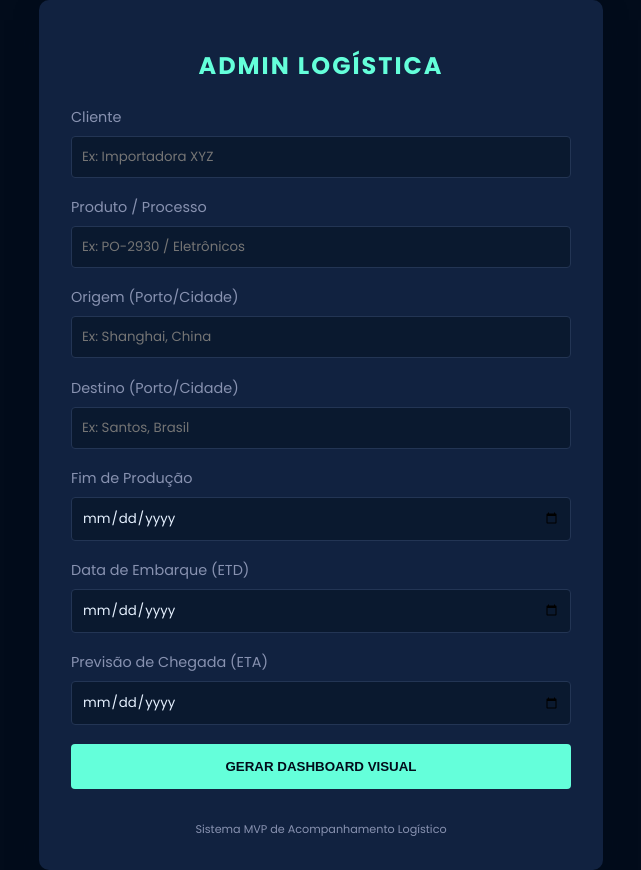
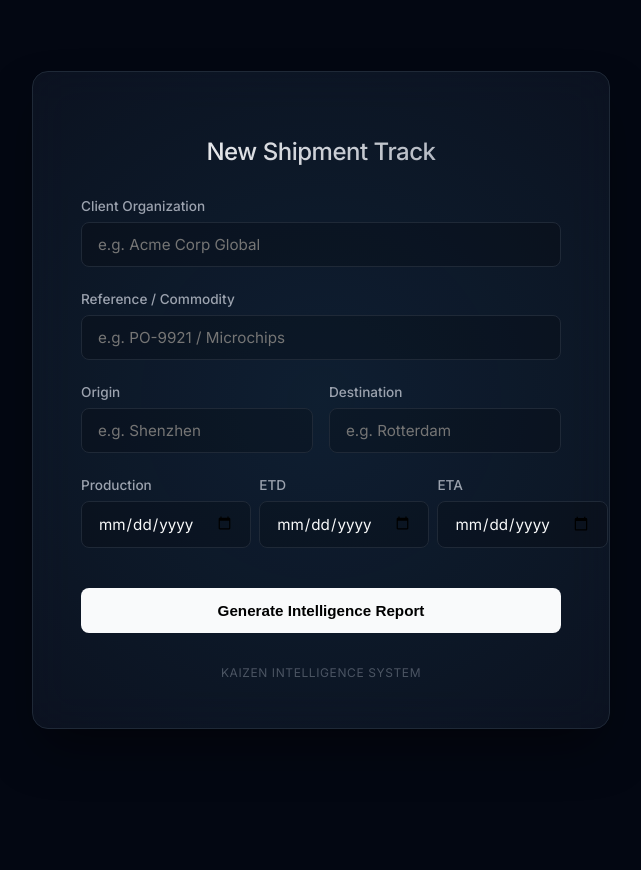
Before and after one commit to anakarolinaiclube-ux/comex, a website: page index.html in a window 1280 px wide. Shown: the whole page, without its empty margins (319-960 px from the left). After the commit the page ends 800 px from the top, so only its background shows below. Drawn offline with Linux system fonts and the light colour scheme.

Commit message:
Update index.html

```diff
--- a/index.html
+++ b/index.html
@@ -3,144 +3,209 @@
 <head>
     <meta charset="UTF-8">
     <meta name="viewport" content="width=device-width, initial-scale=1.0">
-    <title>ComexTrack | Gerador de Follow-up</title>
-    <link href="https://fonts.googleapis.com/css2?family=Poppins:wght@300;400;600;700&display=swap" rel="stylesheet">
+    <title>Kaizen | Logistics Intelligence</title>
+    <link href="https://fonts.googleapis.com/css2?family=Inter:wght@300;400;500;600&display=swap" rel="stylesheet">
     <style>
         :root {
-            --primary: #0a192f;
-            --accent: #64ffda;
-            --text: #e6f1ff;
-            --bg: #020c1b;
+            --bg: #030712; /* Slate 950+ */
+            --surface: #111827; /* Slate 900 */
+            --border: #1f2937; /* Slate 800 */
+            --text-main: #f9fafb;
+            --text-muted: #9ca3af;
+            --primary: #3b82f6; /* Blue 500 */
+            --primary-glow: rgba(59, 130, 246, 0.5);
+            --gradient: linear-gradient(135deg, #3b82f6 0%, #8b5cf6 100%);
         }
 
         body {
-            font-family: 'Poppins', sans-serif;
+            font-family: 'Inter', sans-serif;
             background-color: var(--bg);
-            color: var(--text);
+            color: var(--text-main);
             margin: 0;
             display: flex;
             justify-content: center;
             align-items: center;
             min-height: 100vh;
+            -webkit-font-smoothing: antialiased;
         }
 
-        .container {
-            background: #112240;
-            padding: 2rem;
-            border-radius: 10px;
-            box-shadow: 0 10px 30px -10px rgba(2,12,27,0.7);
+        .glass-panel {
+            background: rgba(17, 24, 39, 0.7);
+            backdrop-filter: blur(20px);
+            -webkit-backdrop-filter: blur(20px);
+            border: 1px solid var(--border);
+            padding: 3rem;
+            border-radius: 16px;
             width: 100%;
-            max-width: 500px;
+            max-width: 480px;
+            box-shadow: 0 25px 50px -12px rgba(0, 0, 0, 0.5);
+            position: relative;
+            overflow: hidden;
+        }
+
+        /* Ambient Glow effect */
+        .glass-panel::before {
+            content: '';
+            position: absolute;
+            top: -50%;
+            left: -50%;
+            width: 200%;
+            height: 200%;
+            background: radial-gradient(circle at center, rgba(56, 189, 248, 0.08) 0%, transparent 50%);
+            z-index: -1;
+            pointer-events: none;
         }
 
         h1 {
-            color: var(--accent);
+            font-weight: 500;
+            letter-spacing: -0.02em;
+            margin-bottom: 2rem;
+            font-size: 1.5rem;
+            background: linear-gradient(to right, #fff, #9ca3af);
+            -webkit-background-clip: text;
+            -webkit-text-fill-color: transparent;
             text-align: center;
+        }
+
+        .input-group {
             margin-bottom: 1.5rem;
-            font-size: 1.5rem;
-            text-transform: uppercase;
-            letter-spacing: 2px;
         }
 
         label {
             display: block;
             margin-bottom: 0.5rem;
-            font-size: 0.9rem;
-            color: #8892b0;
+            font-size: 0.85rem;
+            color: var(--text-muted);
+            font-weight: 500;
         }
 
-        input, select {
+        input {
             width: 100%;
-            padding: 10px;
-            margin-bottom: 1.2rem;
-            background: #0a192f;
-            border: 1px solid #233554;
-            color: var(--text);
-            border-radius: 4px;
-            font-family: 'Poppins', sans-serif;
+            padding: 12px 16px;
+            background: rgba(0, 0, 0, 0.2);
+            border: 1px solid var(--border);
+            color: var(--text-main);
+            border-radius: 8px;
+            font-family: 'Inter', sans-serif;
+            font-size: 0.95rem;
             box-sizing: border-box;
+            transition: all 0.2s ease;
         }
 
         input:focus {
             outline: none;
-            border-color: var(--accent);
+            border-color: var(--primary);
+            box-shadow: 0 0 0 2px rgba(59, 130, 246, 0.2);
         }
 
         button {
             width: 100%;
-            padding: 15px;
-            background: var(--accent);
-            color: var(--bg);
-            font-weight: 700;
+            padding: 14px;
+            background: var(--text-main);
+            color: #000;
+            font-weight: 600;
             border: none;
-            border-radius: 4px;
+            border-radius: 8px;
             cursor: pointer;
-            transition: all 0.3s ease;
-            text-transform: uppercase;
+            transition: all 0.3s cubic-bezier(0.4, 0, 0.2, 1);
+            font-size: 0.95rem;
+            margin-top: 1rem;
         }
 
         button:hover {
-            opacity: 0.9;
-            transform: translateY(-2px);
+            transform: translateY(-1px);
+            box-shadow: 0 10px 15px -3px rgba(255, 255, 255, 0.1);
         }
 
         button:disabled {
-            background: #8892b0;
+            background: var(--border);
+            color: var(--text-muted);
             cursor: not-allowed;
+            transform: none;
         }
 
-        .loader {
+        .status-bar {
+            height: 4px;
+            background: var(--border);
+            border-radius: 2px;
+            margin-top: 2rem;
+            overflow: hidden;
             display: none;
-            text-align: center;
-            margin-top: 1rem;
-            font-size: 0.8rem;
-            color: var(--accent);
         }
 
-        .footer {
+        .progress-fill {
+            height: 100%;
+            background: var(--gradient);
+            width: 0%;
+            transition: width 0.3s ease;
+            animation: load 2s infinite;
+        }
+
+        @keyframes load {
+            0% { width: 0%; transform: translateX(-100%); }
+            50% { width: 50%; }
+            100% { width: 100%; transform: translateX(100%); }
+        }
+
+        .brand {
+            text-align: center;
             margin-top: 2rem;
-            text-align: center;
-            font-size: 0.7rem;
-            color: #8892b0;
+            color: #4b5563;
+            font-size: 0.75rem;
+            letter-spacing: 0.05em;
+            text-transform: uppercase;
         }
     </style>
 </head>
 <body>
 
-    <div class="container">
-        <h1>Admin Logística</h1>
+    <div class="glass-panel">
+        <h1>New Shipment Track</h1>
         <form id="logisticsForm">
-            <label>Cliente</label>
-            <input type="text" id="cliente" placeholder="Ex: Importadora XYZ" required>
+            <div class="input-group">
+                <label>Client Organization</label>
+                <input type="text" id="cliente" placeholder="e.g. Acme Corp Global" required>
+            </div>
 
-            <label>Produto / Processo</label>
-            <input type="text" id="produto" placeholder="Ex: PO-2930 / Eletrônicos" required>
+            <div class="input-group">
+                <label>Reference / Commodity</label>
+                <input type="text" id="produto" placeholder="e.g. PO-9921 / Microchips" required>
+            </div>
 
-            <label>Origem (Porto/Cidade)</label>
-            <input type="text" id="origem" placeholder="Ex: Shanghai, China" required>
+            <div style="display: grid; grid-template-columns: 1fr 1fr; gap: 1rem;">
+                <div class="input-group">
+                    <label>Origin</label>
+                    <input type="text" id="origem" placeholder="e.g. Shenzhen" required>
+                </div>
+                <div class="input-group">
+                    <label>Destination</label>
+                    <input type="text" id="destino" placeholder="e.g. Rotterdam" required>
+                </div>
+            </div>
 
-            <label>Destino (Porto/Cidade)</label>
-            <input type="text" id="destino" placeholder="Ex: Santos, Brasil" required>
+            <div style="display: grid; grid-template-columns: 1fr 1fr 1fr; gap: 0.5rem;">
+                <div class="input-group">
+                    <label>Production</label>
+                    <input type="date" id="dataProducao" required>
+                </div>
+                <div class="input-group">
+                    <label>ETD</label>
+                    <input type="date" id="dataEmbarque" required>
+                </div>
+                <div class="input-group">
+                    <label>ETA</label>
+                    <input type="date" id="dataChegada" required>
+                </div>
+            </div>
 
-            <label>Fim de Produção</label>
-            <input type="date" id="dataProducao" required>
-
-            <label>Data de Embarque (ETD)</label>
-            <input type="date" id="dataEmbarque" required>
-
-            <label>Previsão de Chegada (ETA)</label>
-            <input type="date" id="dataChegada" required>
-
-            <button type="submit" id="btnGerar">Gerar Dashboard Visual</button>
+            <button type="submit" id="btnGerar">Generate Intelligence Report</button>
         </form>
 
-        <div class="loader" id="loader">
-            Analisando rotas marítimas, clima e gerando timeline...<br>Isso pode levar alguns segundos.
+        <div class="status-bar" id="loader">
+            <div class="progress-fill"></div>
         </div>
 
-        <div class="footer">
-            Sistema MVP de Acompanhamento Logístico
-        </div>
+        <div class="brand">Kaizen Intelligence System</div>
     </div>
 
     <script>
@@ -151,7 +216,7 @@
             const loader = document.getElementById('loader');
 
             btn.disabled = true;
-            btn.innerText = "Processando...";
+            btn.innerText = "Processing Logic...";
             loader.style.display = 'block';
 
             const payload = {
@@ -176,20 +241,19 @@
                 const data = await response.json();
 
                 if (data.result) {
-                    // Abre o resultado em uma nova aba para visualização/impressão
                     const newWindow = window.open();
                     newWindow.document.write(data.result);
                     newWindow.document.close();
                 } else {
-                    alert('Erro ao gerar relatório.');
+                    alert('Error generating report.');
                 }
 
             } catch (error) {
                 console.error(error);
-                alert('Erro de conexão.');
+                alert('Connection error.');
             } finally {
                 btn.disabled = false;
-                btn.innerText = "Gerar Dashboard Visual";
+                btn.innerText = "Generate Intelligence Report";
                 loader.style.display = 'none';
             }
         });
```
